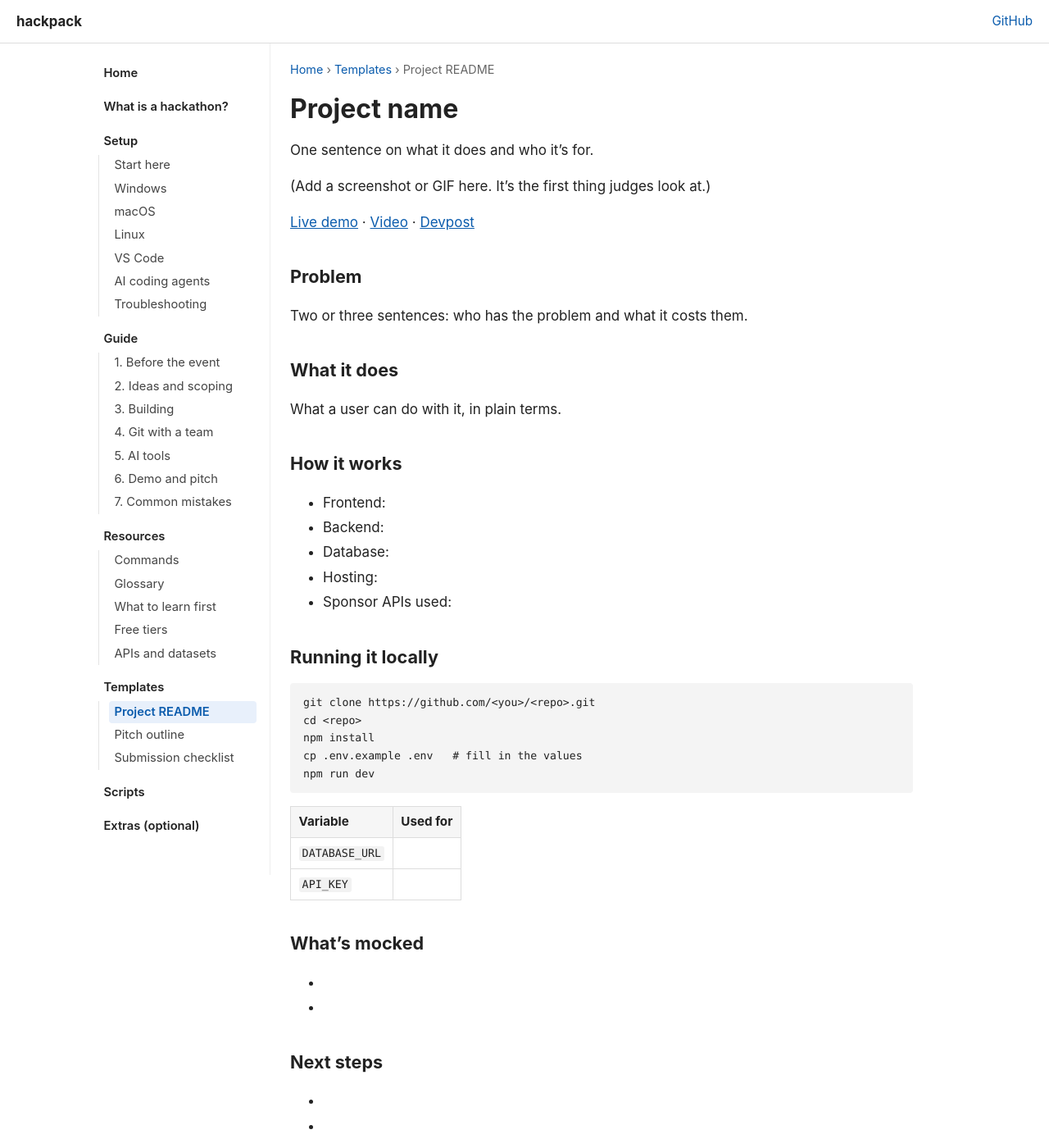
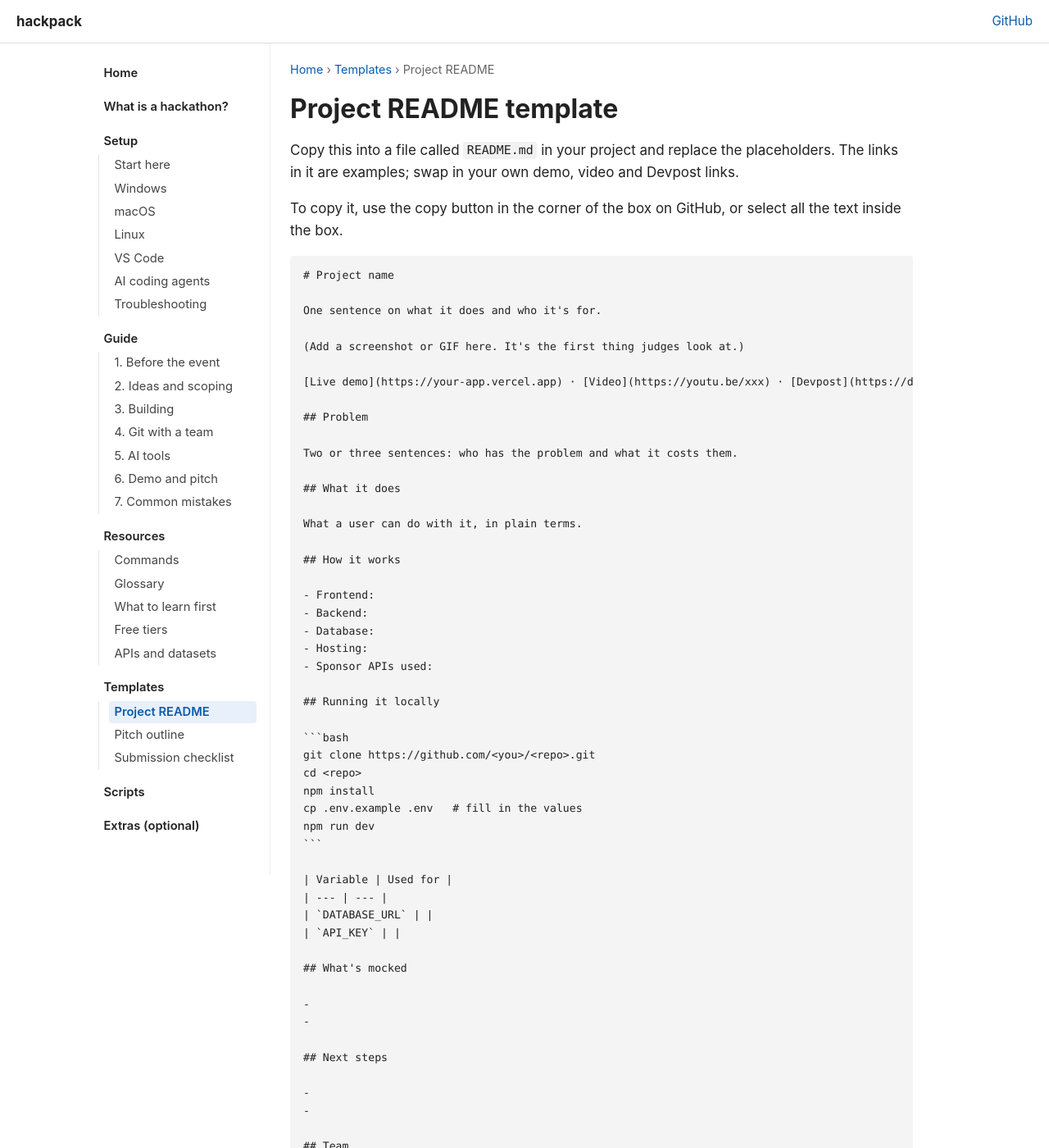
Before and after one commit to Jay-Jay-Tee/hackpack, a Jekyll site: the page built from templates/README.template.md, in a window 1280 px wide and 1400 px high. Shown: the whole window at 82% size. Built offline with Jekyll 4.4.1, drawn with Linux system fonts in a browser that asks for light colours; our own code applies the rules of GitHub Pages for plain Markdown files; some of the changed text lies outside the part shown.

Commit message:
Show fill-in templates as copyable code blocks

```diff
--- a/templates/README.template.md
+++ b/templates/README.template.md
@@ -1,3 +1,10 @@
+# Project README template
+
+Copy this into a file called `README.md` in your project and replace the placeholders. The links in it are examples; swap in your own demo, video and Devpost links.
+
+To copy it, use the copy button in the corner of the box on GitHub, or select all the text inside the box.
+
+~~~markdown
 # Project name
 
 One sentence on what it does and who it's for.
@@ -53,3 +60,4 @@ npm run dev
 - [Name](https://github.com/handle): what they worked on
 
 Built at <hackathon name>, <month year>.
+~~~
```
Also changed, not shown: templates/PITCH.md (+6 -0 lines).
